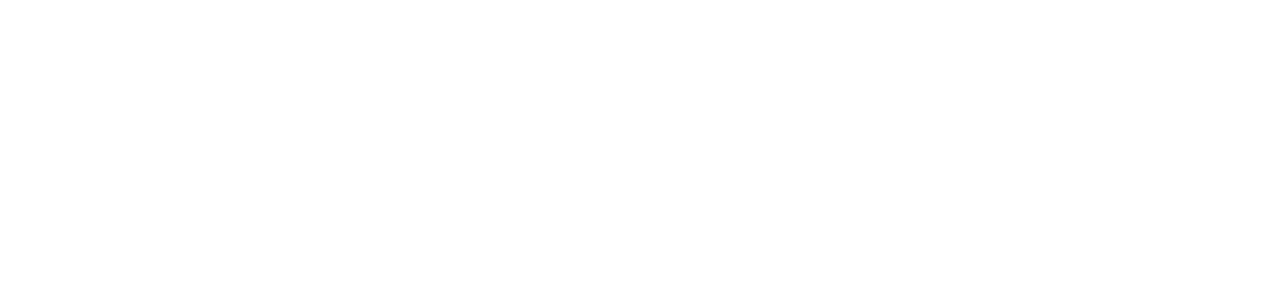
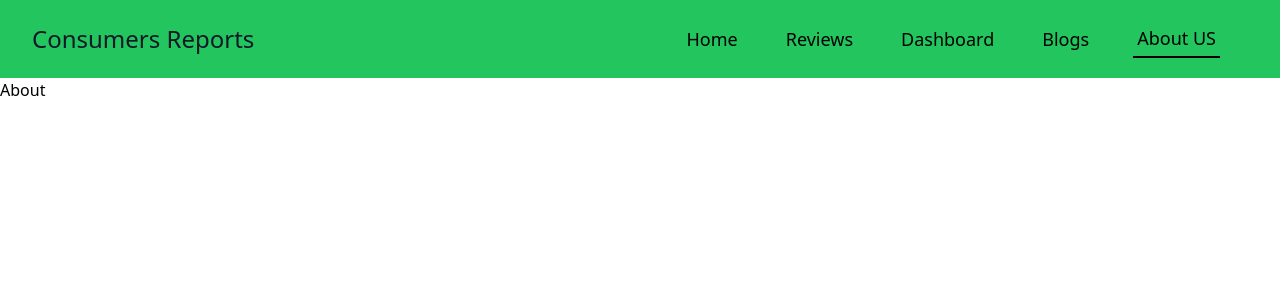
Before and after one commit to G-Mursalin/consumer-reports, a React (Create React App) app: page /about in a window 1280 px wide. Shown: the top 300 px of the page. Built offline with nearby package versions, Linux system fonts and the light colour scheme.

Commit message:
header and routing added

```diff
--- a/src/App.js
+++ b/src/App.js
@@ -1,5 +1,27 @@
+// Components
+import Header from "./components/Header/Header";
+import Home from "./components/Home/Home";
+import Reviews from "./components/Reviews/Reviews";
+import Dashboard from "./components/Dashboard/Dashboard";
+import Blogs from "./components/Blogs/Blogs";
+import About from "./components/About/About";
+// Routing
+import { Routes, Route } from "react-router-dom";
+
 function App() {
-  return <div className="App"></div>;
+  return (
+    <div>
+      <Header />
+      <Routes>
+        <Route path="/" element={<Home />} />
+        <Route path="/home" element={<Home />} />
+        <Route path="/reviews" element={<Reviews />} />
+        <Route path="/dashboard" element={<Dashboard />} />
+        <Route path="/blogs" element={<Blogs />} />
+        <Route path="/about" element={<About />} />
+      </Routes>
+    </div>
+  );
 }
 
 export default App;
--- /dev/null
+++ b/src/components/About/About.js
@@ -0,0 +1,7 @@
+import React from "react";
+
+const About = () => {
+  return <div>About</div>;
+};
+
+export default About;
--- /dev/null
+++ b/src/components/Blogs/Blogs.js
@@ -0,0 +1,7 @@
+import React from "react";
+
+const Blogs = () => {
+  return <div>Blogs</div>;
+};
+
+export default Blogs;
--- /dev/null
+++ b/src/components/Dashboard/Dashboard.js
@@ -0,0 +1,7 @@
+import React from "react";
+
+const Dashboard = () => {
+  return <div>Dashboard</div>;
+};
+
+export default Dashboard;
--- /dev/null
+++ b/src/components/Header/Header.js
@@ -0,0 +1,75 @@
+import React from "react";
+// Routing
+import { NavLink } from "react-router-dom";
+const Header = () => {
+  return (
+    <div>
+      <header className="text-gray-600 body-font  bg-green-500 ">
+        <div className="container mx-auto flex flex-wrap p-5 flex-col md:flex-row items-center">
+          <div className="flex title-font font-medium items-center text-gray-900 mb-4 md:mb-0">
+            <span className="ml-3 text-2xl">Consumers Reports</span>
+          </div>
+          <nav className="md:ml-auto flex flex-wrap items-center text-base justify-center">
+            <NavLink
+              to="/home"
+              style={({ isActive }) => {
+                return {
+                  borderBottom: isActive ? "2px solid black" : "",
+                };
+              }}
+              className="mr-10 p-1 cursor-pointer text-black text-lg hover:text-gray-900 "
+            >
+              Home
+            </NavLink>
+            <NavLink
+              to="/reviews"
+              style={({ isActive }) => {
+                return {
+                  borderBottom: isActive ? "2px solid black" : "",
+                };
+              }}
+              className="mr-10  p-1 cursor-pointer  text-black text-lg  hover:text-gray-900"
+            >
+              Reviews
+            </NavLink>
+            <NavLink
+              to="/dashboard"
+              style={({ isActive }) => {
+                return {
+                  borderBottom: isActive ? "2px solid black" : "",
+                };
+              }}
+              className="mr-10   p-1 cursor-pointer  text-black text-lg  hover:text-gray-900"
+            >
+              Dashboard
+            </NavLink>
+            <NavLink
+              to="/blogs"
+              style={({ isActive }) => {
+                return {
+                  borderBottom: isActive ? "2px solid black" : "",
+                };
+              }}
+              className="mr-10  p-1 cursor-pointer  text-black text-lg   hover:text-gray-900"
+            >
+              Blogs
+            </NavLink>
+            <NavLink
+              to="/about"
+              style={({ isActive }) => {
+                return {
+                  borderBottom: isActive ? "2px solid black" : "",
+                };
+              }}
+              className="mr-10   p-1 cursor-pointer  text-black text-lg  hover:text-gray-900"
+            >
+              About US
+            </NavLink>
+          </nav>
+        </div>
+      </header>
+    </div>
+  );
+};
+
+export default Header;
--- /dev/null
+++ b/src/components/Home/Home.js
@@ -0,0 +1,7 @@
+import React from "react";
+
+const Home = () => {
+  return <div>Home</div>;
+};
+
+export default Home;
--- /dev/null
+++ b/src/components/Reviews/Reviews.js
@@ -0,0 +1,7 @@
+import React from "react";
+
+const Reviews = () => {
+  return <div>Reviews</div>;
+};
+
+export default Reviews;
--- a/src/index.js
+++ b/src/index.js
@@ -2,10 +2,13 @@ import React from "react";
 import ReactDOM from "react-dom/client";
 import "./index.css";
 import App from "./App";
-
+// Routing
+import { BrowserRouter } from "react-router-dom";
 const root = ReactDOM.createRoot(document.getElementById("root"));
 root.render(
-  <React.StrictMode>
-    <App />
-  </React.StrictMode>
+  <BrowserRouter>
+    <React.StrictMode>
+      <App />
+    </React.StrictMode>
+  </BrowserRouter>
 );
```
